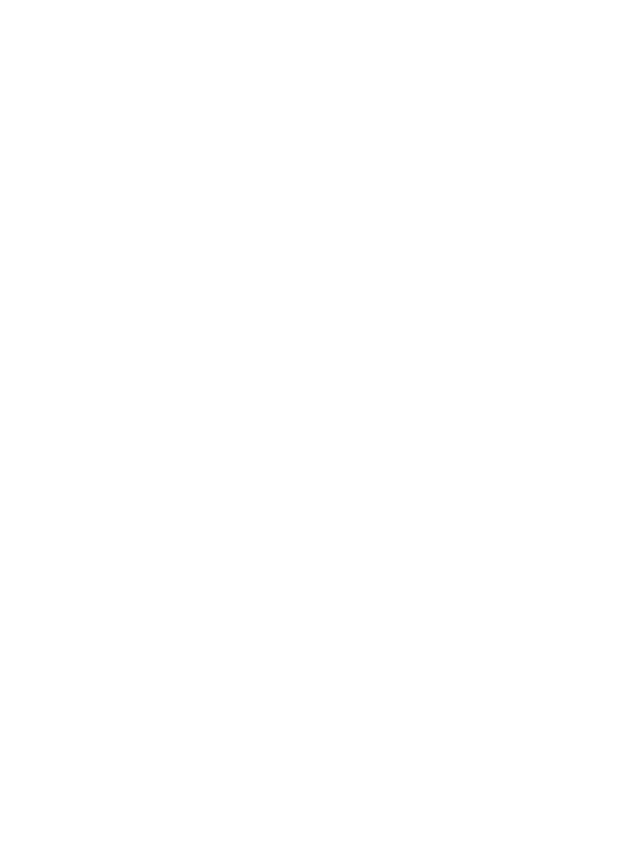
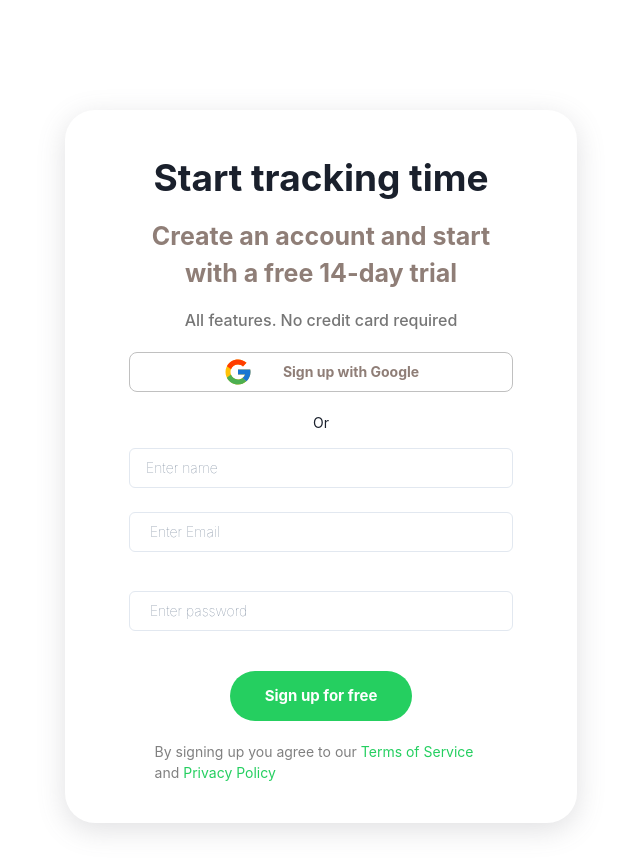
Before and after one commit to Harapriyasahu/nutty-form-5506, a React (Create React App) app in the folder frontend/: page /signup in a window 1280 px wide. Before the commit this address had no page. Shown: the whole page, without its empty margins (319-959 px from the left). Before the commit the page ends 800 px from the top, so only its background shows below. Built offline with nearby package versions, Linux system fonts and the light colour scheme.

Commit message:
Signup page added

```diff
--- a/frontend/src/Components/Navvbar.jsx
+++ b/frontend/src/Components/Navvbar.jsx
@@ -204,7 +204,7 @@ const Navvbar = () => {
               </Box>
 
               <Box>
-                <Routerlink to="/register">
+                <Routerlink to="/signup">
                   <Button
                     className={styles.featureBtn}
                     bg="none"
--- /dev/null
+++ b/frontend/src/Pages/Signup/Signup.jsx
@@ -0,0 +1,119 @@
+import { Box, Button, Input, Text, VStack } from "@chakra-ui/react";
+import React, { useState } from "react";
+
+import { FcGoogle } from "react-icons/fc";
+import styles from "./signup.module.css";
+
+import axios from "axios";
+import { useNavigate } from "react-router-dom";
+import { useDispatch } from "react-redux";
+import {
+  signupFailure,
+  signupRequest,
+  signupSuccess,
+} from "../../Redux/auth/action";
+const Signup = () => {
+  const [user, setUser] = useState({});
+  const navigate = useNavigate();
+  const dispatch = useDispatch();
+
+  const handleChange = (e) => {
+    let { name, value } = e.target;
+    setUser({ ...user, [name]: value });
+  };
+
+  const handleSignup = (e) => {
+    e.preventDefault();
+    dispatch(signupRequest());
+    axios
+      .post(`/signup`, user)
+      .then((res) => {
+        console.log(res.data);
+        if (res.data) {
+          dispatch(signupSuccess(res.data));
+          navigate("/login");
+        }
+      })
+      .catch((err) => dispatch(signupFailure()));
+  };
+
+  return (
+    <Box py={"10"}>
+      <Box className={styles.signupdiv}>
+        <Text className={styles.heading}>Start tracking time</Text>
+        <Text className={styles.subheading}>
+          Create an account and start with a free 14-day trial
+        </Text>
+        <Text className={styles.subsubheading}>
+          All features. No credit card required
+        </Text>
+        <Box
+          className={styles.googlebtn}
+          _hover={{ backgroundColor: "gray.100" }}
+        >
+          <FcGoogle className={styles.googlelogo} />
+          <Text className={styles.googletext} color="#8f7e77">
+            Sign up with Google
+          </Text>
+        </Box>
+        <Text marginTop="20px" fontSize="14px">
+          Or
+        </Text>
+
+        <VStack spacing={"6"} w="75%" m="auto">
+          <Input
+            type="text"
+            focusBorderColor="#25cf60"
+            placeholder="Enter name"
+            marginTop="15px"
+            fontWeight="lighter"
+            fontSize="14px"
+            onChange={handleChange}
+          />
+
+          <Input
+            type="email"
+            focusBorderColor="#25cf60"
+            placeholder=" Enter Email"
+            fontWeight="lighter"
+            fontSize="14px"
+            onChange={handleChange}
+          />
+          <Input
+            type="password"
+            focusBorderColor="#25cf60"
+            placeholder=" Enter password"
+            marginTop="15px"
+            fontWeight="lighter"
+            fontSize="14px"
+            onChange={handleChange}
+          />
+        </VStack>
+        <Button
+          backgroundColor="#25cf60"
+          marginTop="40px"
+          padding="25px 35px 25px 35px"
+          borderRadius="25px"
+          fontSize="15px"
+          color="white"
+          fontWeight="700"
+          _hover={{ backgroundColor: "#25cf60" }}
+          onClick={handleSignup}
+        >
+          Sign up for free
+        </Button>
+        <Text className={styles.note}>
+          By signing up you agree to our{" "}
+          <a href="https://www.timecamp.com/terms-conditions/">
+            <span style={{ color: "#25cf60" }}>Terms of Service</span>{" "}
+          </a>{" "}
+          and{" "}
+          <a href="https://www.timecamp.com/privacy-policy/">
+            <span style={{ color: "#25cf60" }}>Privacy Policy</span>
+          </a>
+        </Text>
+      </Box>
+    </Box>
+  );
+};
+export default Signup;
--- /dev/null
+++ b/frontend/src/Pages/Signup/signup.module.css
@@ -0,0 +1,69 @@
+.signupdiv {
+  width: 40%;
+  margin: auto;
+  box-shadow: rgba(100, 100, 111, 0.2) 0px 7px 29px 0px;
+  border-radius: 30px;
+  margin-top: 70px;
+  text-align: center;
+  padding-bottom: 40px;
+}
+
+.heading {
+  font-size: 37px;
+  font-weight: 700;
+  padding-top: 40px;
+}
+
+.subheading {
+  font-size: 25px;
+  width: 70%;
+  color: #8f7e77;
+  font-weight: 700;
+  margin: auto;
+  margin-top: 12px;
+}
+
+.subsubheading {
+  font-size: 16px;
+  font-weight: 500;
+  color: #767676;
+  margin-top: 15px;
+}
+
+.googlebtn {
+  width: 75%;
+  margin: auto;
+  height: 40px;
+  border: 0.1px solid silver;
+  border-radius: 8px;
+  display: flex;
+  justify-content: center;
+  align-items: center;
+  gap: 30px;
+  margin-top: 20px;
+  cursor: pointer;
+}
+
+.googlelogo {
+  font-size: 30px;
+}
+
+.googletext {
+  font-size: 14px;
+  font-weight: 700;
+}
+
+.inputdiv {
+  margin: auto;
+  width: 75%;
+  margin-top: 20px;
+}
+
+.note {
+  color: gray;
+  font-size: 14px;
+  width: 65%;
+  text-align: left;
+  margin: auto;
+  margin-top: 20px;
+}
--- a/frontend/src/Routes/AllRoutes.jsx
+++ b/frontend/src/Routes/AllRoutes.jsx
@@ -2,12 +2,14 @@ import React from "react";
 import { Routes, Route,} from "react-router-dom";
 import Projects from "../Pages/Projects";
 import Home from '../Pages/Home'
+import Signup from "../Pages/Signup/Signup";
 
 const AllRoutes = () => {
   return (
     <Routes>
       <Route path="/" element={<Home />} />
       <Route path="/projects" element={<Projects />} />
+      <Route path="/signup" element={<Signup />} />
     </Routes>
   );
 };
```
